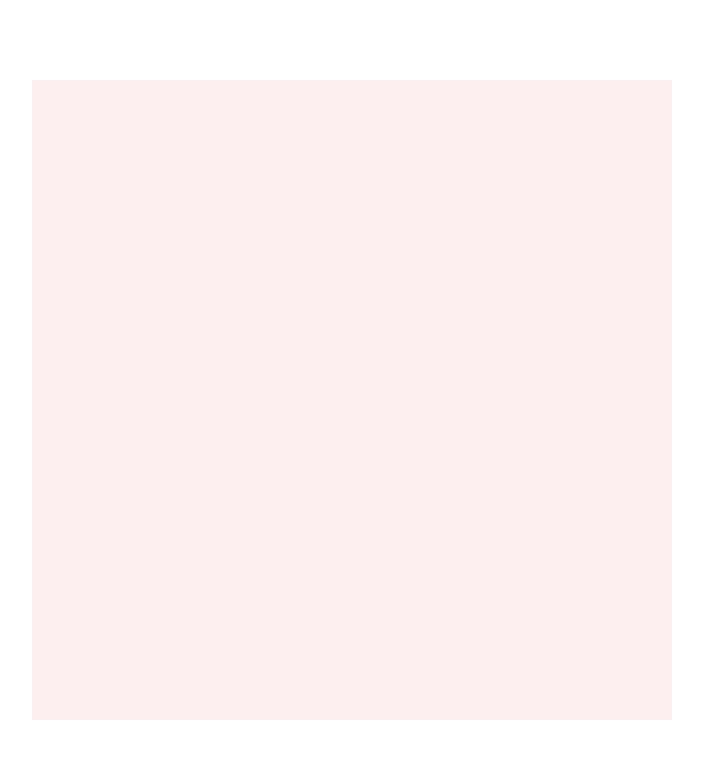
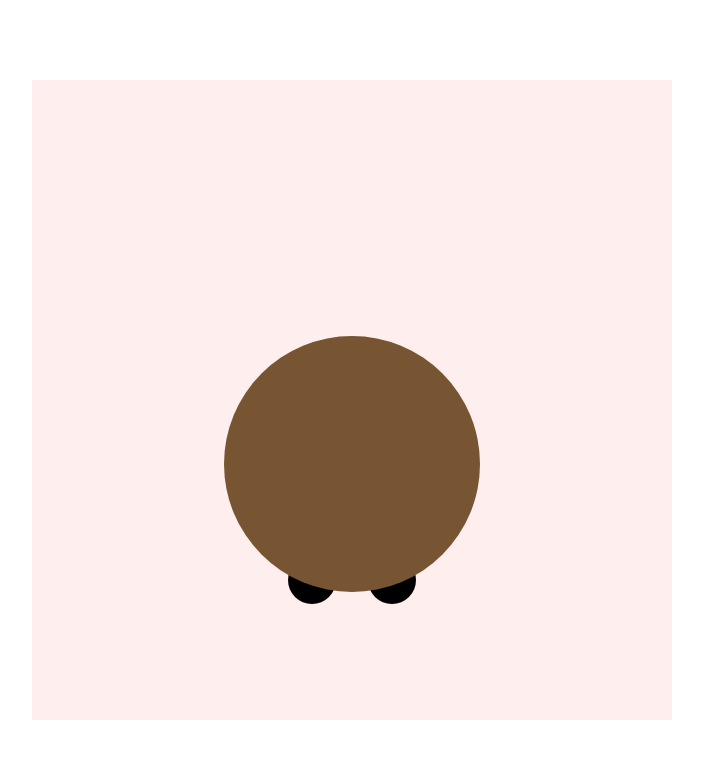
Before and after one commit to skmmks/turkey_2021, a plain HTML site: page index.html in a window 1280 px wide. Shown: the whole page, without its empty margins (288-991 px from the left). Drawn offline with Linux system fonts and the light colour scheme.

Commit message:
add body

```diff
--- a/index.html
+++ b/index.html
@@ -10,6 +10,7 @@
   <body>
     <div class="cartoon">
       <div class="body"></div>
+      <div class="wing"></div>
     </div>
   </body>
 </html>
--- a/styles.css
+++ b/styles.css
@@ -4,6 +4,8 @@ body {
 }
 
 .cartoon {
+  --brown1: #753;
+  --brown2: #975;
   width: 80vmin;
   height: 80vmin;
   background: #fee;
@@ -12,3 +14,19 @@ body {
   left: 50%;
   transform: translate(-50%, -50%);
 }
+
+.cartoon div {
+  position: absolute;
+  box-sizing: border-box;
+}
+
+.body {
+  width: 40%;
+  height: 40%;
+  background: var(--brown1);
+  border-radius: 50%;
+  top: 40%;
+  left: 50%;
+  transform: translate(-50%, 0);
+  box-shadow: -5vmin 14.5vmin 0 -13vmin, 5vmin 14.5vmin 0 -13vmin;
+}
```
